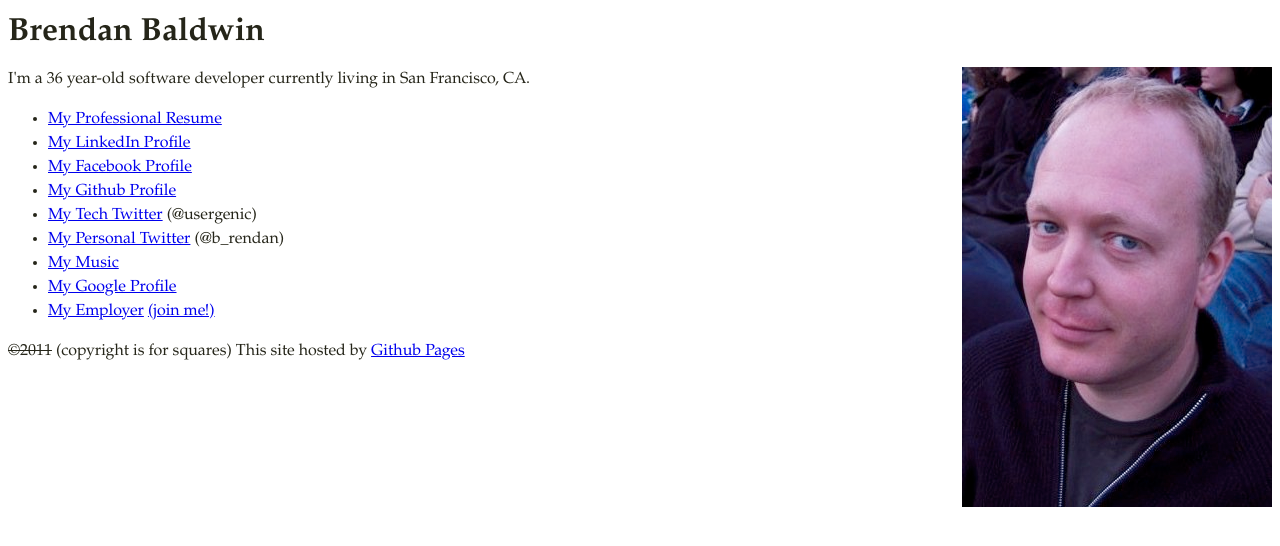
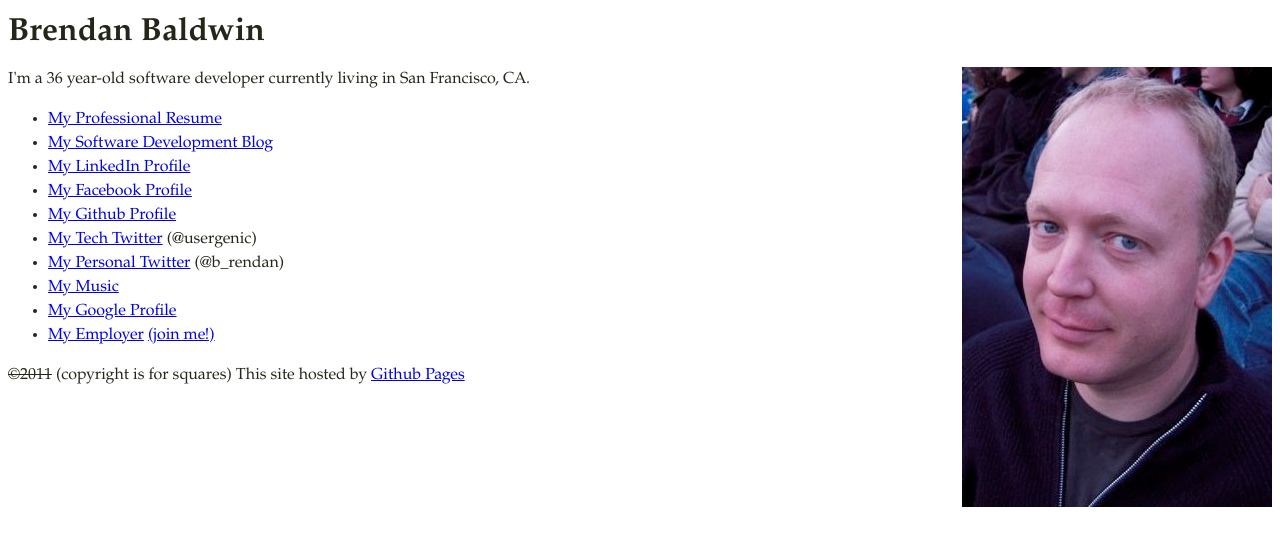
Before and after one commit to usergenic/brendan.github.com, a Jekyll site: the page built from index.html, in a window 1280 px wide. Shown: the top 546 px of the page. Built offline with Jekyll 4.4.1, drawn with Linux system fonts in a browser that asks for light colours.

Commit message:
Added link to usergenic.com, my software development blog to motivate me to make it.

```diff
--- a/index.html
+++ b/index.html
@@ -8,6 +8,7 @@
 </p>
 <ul>
     <li><a href="http://brendanbaldwin.com/resume">My Professional Resume</a></li>
+    <li><a href="http://usergenic.com">My Software Development Blog</a></li>
     <li><a href="http://www.linkedin.com/in/baldwin">My LinkedIn Profile</a></li>
     <li><a href="http://facebook.com/bbaldwin">My Facebook Profile</a></li>
     <li><a href="http://github.com/brendan">My Github Profile</a></li>
```
